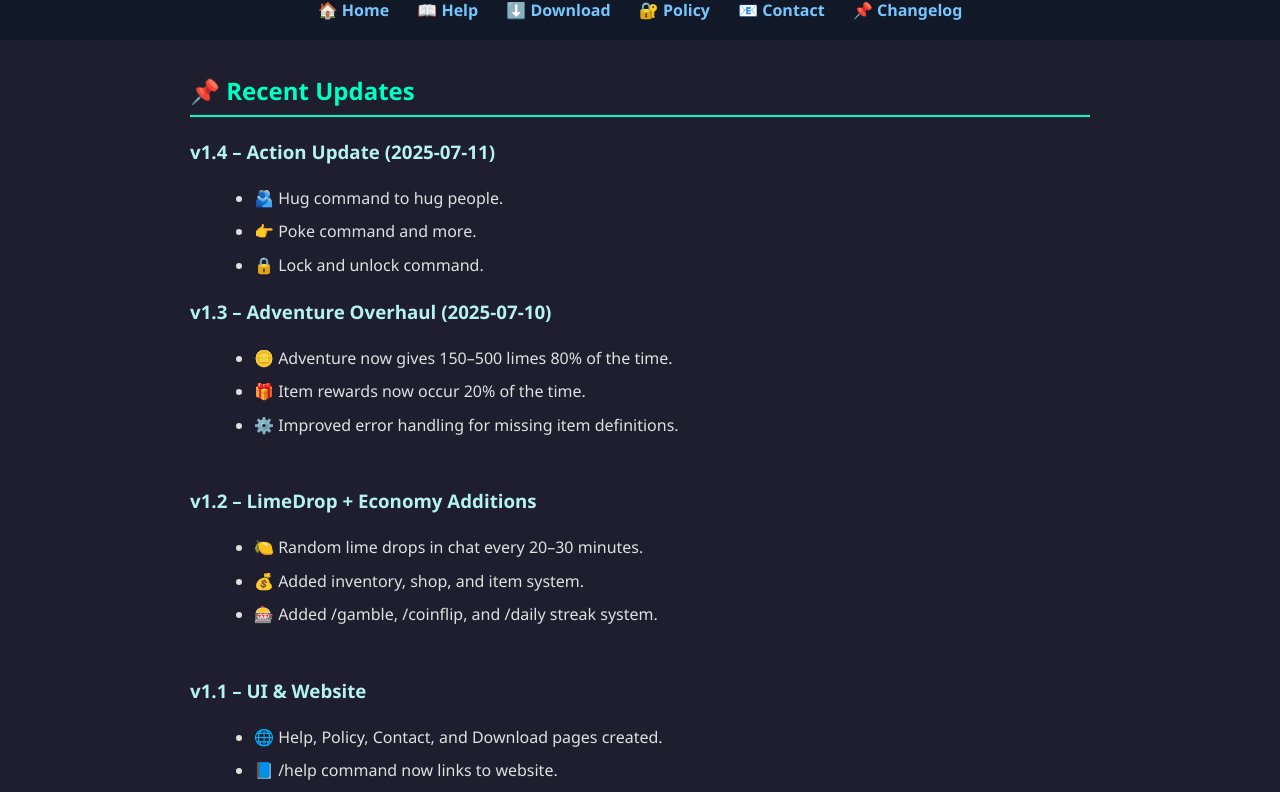
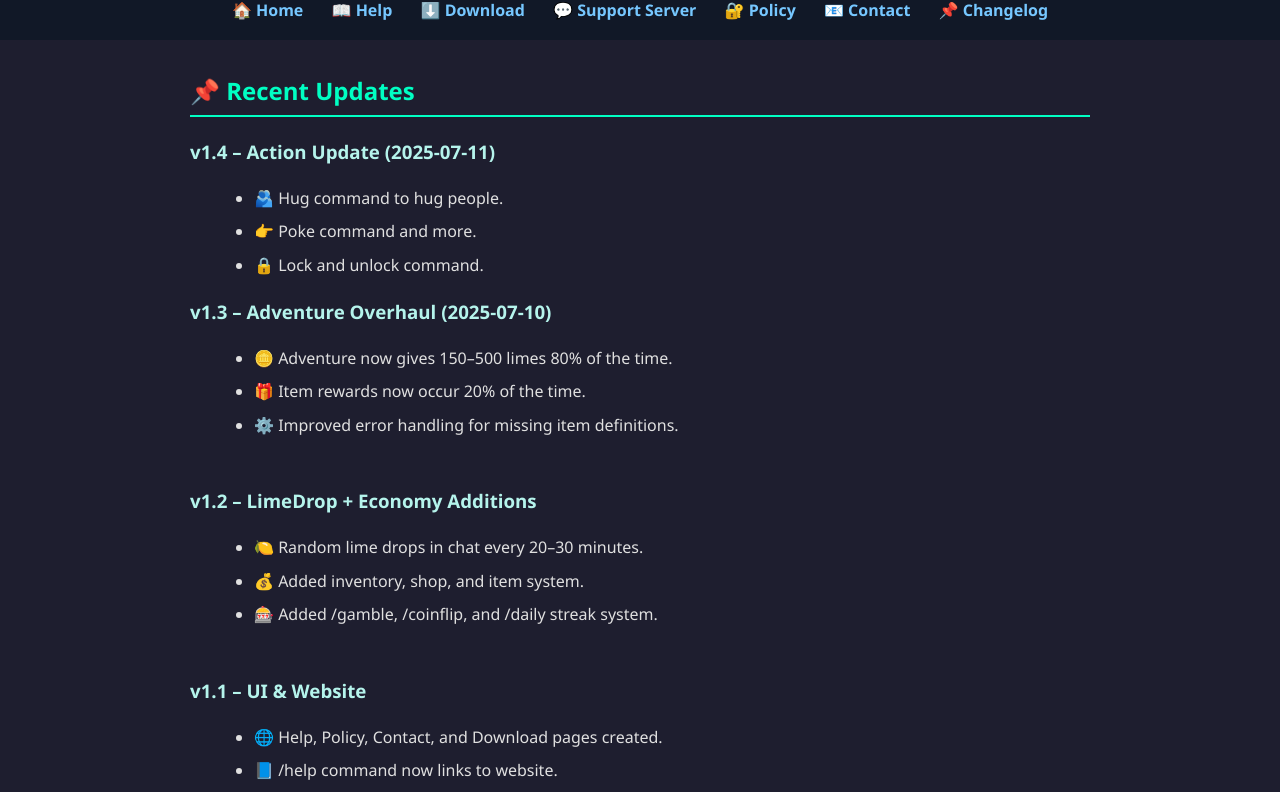
Before and after one commit to adadadadadaj/limepea-legal, a plain HTML site: page changelog.html in a window 1280 px wide. Shown: the part 77-869 px from the top of the page. Drawn offline with Linux system fonts and the light colour scheme.

Commit message:
Update changelog.html

```diff
--- a/changelog.html
+++ b/changelog.html
@@ -73,6 +73,7 @@
       <a href="index.html">🏠 Home</a>
       <a href="help.html">📖 Help</a>
       <a href="download.html">⬇️ Download</a>
+      <a href="support.html">💬 Support Server</a>
       <a href="policy.html">🔐 Policy</a>
       <a href="contact.html">📧 Contact</a>
       <a href="changelog.html">📌 Changelog</a>
```
